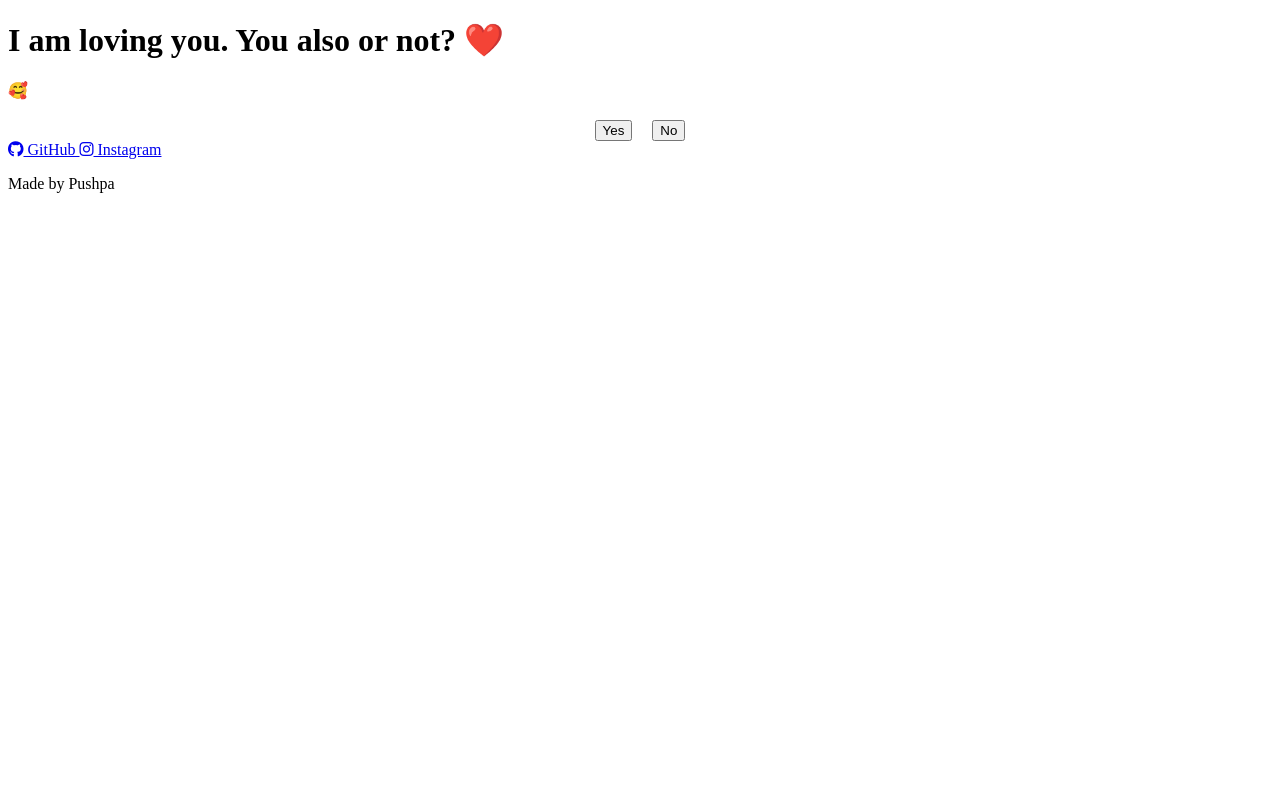
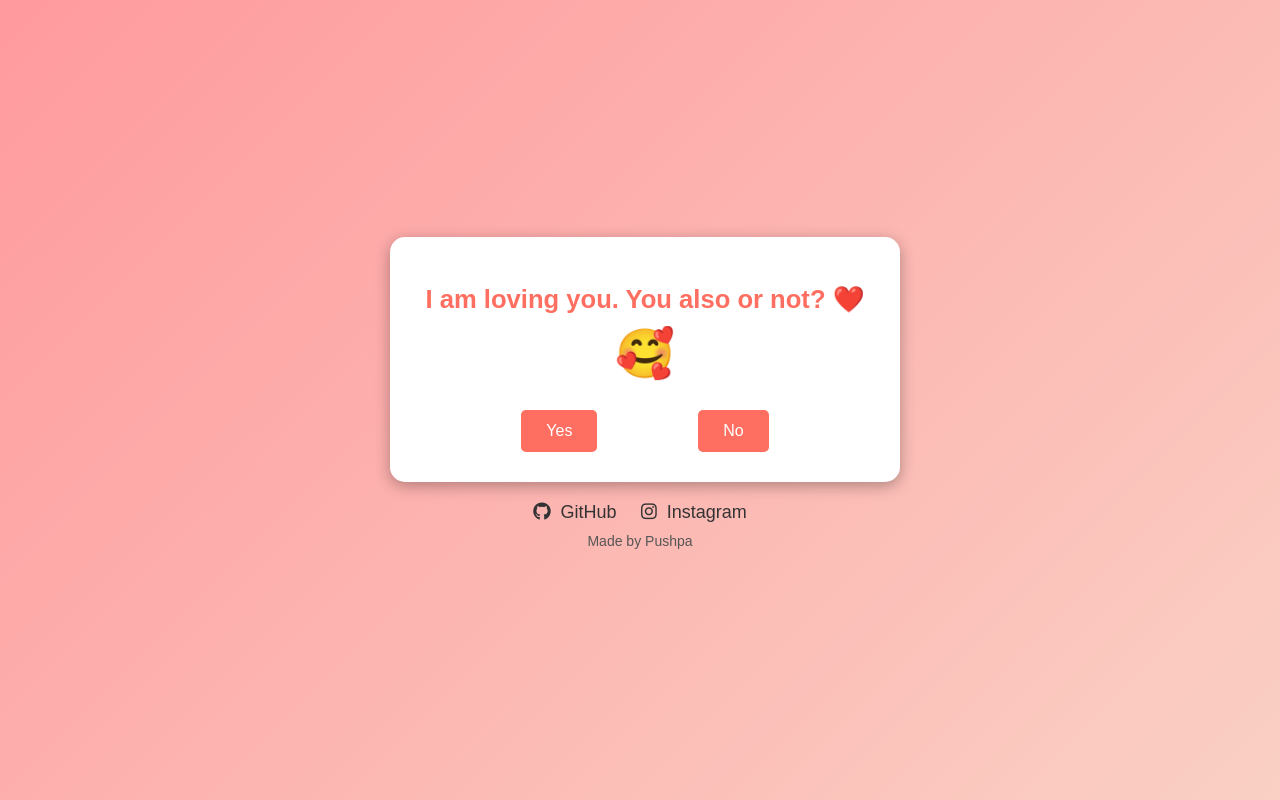
Before and after one commit to xPushpraj/love-confession, a plain HTML site: page index.html in a window 1280 px wide. Drawn offline with Linux system fonts and the light colour scheme.

Commit message:
Update styles.css

```diff
--- a/styles.css
+++ b/styles.css
@@ -1,59 +1,113 @@
-/* General Center Alignment for Questions */
-.center {
-    text-align: center;
-    margin-top: 20%;
-    font-size: 2rem;
-    color: #333;
-    animation: fadeIn 1s ease-in-out;
+/* General Styling */
+body {
+    font-family: 'Arial', sans-serif;
+    margin: 0;
+    padding: 0;
+    display: flex;
+    align-items: center;
+    justify-content: center;
+    height: 100vh;
+    background: linear-gradient(135deg, #ff9a9e, #fad0c4);
+    overflow: hidden;
   }
 
-  /* Button Container Styling */
+  /* Window Styling */
+  .window {
+    text-align: center;
+    padding: 30px;
+    background: #fff;
+    border-radius: 15px;
+    box-shadow: 0 4px 15px rgba(0, 0, 0, 0.3);
+    width: 90%;
+    max-width: 500px;
+    transition: transform 0.5s, opacity 0.5s;
+  }
+
+  h1 {
+    font-size: 1.6rem;
+    color: #ff6f61;
+    margin-bottom: 20px;
+  }
+
+  /* Button Container */
   .button-container {
+    margin-top: 20px;
     display: flex;
-    justify-content: center;
-    gap: 20px;
+    justify-content: space-evenly;
+  }
+
+  .btn {
+    padding: 12px 25px;
+    font-size: 1rem;
+    color: #fff;
+    background-color: #ff6f61;
+    border: none;
+    border-radius: 5px;
+    cursor: pointer;
+    transition: transform 0.3s, background-color 0.3s;
+  }
+
+  .btn:hover {
+    background-color: #ff4a42;
+    transform: scale(1.1);
+  }
+
+  /* Emoji Section */
+  .emoji {
+    font-size: 3rem;
+    margin: 10px 0;
+    animation: bounce 1.5s infinite ease-in-out;
+  }
+
+  @keyframes bounce {
+    0%, 100% {
+      transform: translateY(0);
+    }
+    50% {
+      transform: translateY(-10px);
+    }
+  }
+
+  /* Moving No Button */
+  #no-btn.moving {
+    position: absolute;
+    animation: none;
+  }
+
+  .celebration {
+    animation: celebrate 1s ease-in-out infinite;
+  }
+
+  @keyframes celebrate {
+    0% { transform: scale(1); }
+    50% { transform: scale(1.2); }
+    100% { transform: scale(1); }
+  }
+
+  .social-section {
+    text-align: center;
     margin-top: 20px;
   }
 
-  /* Footer Section */
-  .footer {
-    margin-top: 50px;
-    padding: 20px;
-    background: #f7f7f7;
-    text-align: center;
-    border-top: 2px solid #ff6f61;
-    box-shadow: 0 -4px 10px rgba(0, 0, 0, 0.1);
+  .social-link {
+    display: inline-block;
+    margin: 0 10px;
+    color: #333;
+    text-decoration: none;
+    font-size: 18px;
+    transition: color 0.3s ease;
   }
 
-  .footer .creator {
-    font-size: 1.2rem;
-    color: #ff6f61;
-    margin-bottom: 10px;
+  .social-link i {
+    margin-right: 5px;
   }
 
-  .footer .social-icons {
-    display: flex;
-    justify-content: center;
-    gap: 15px;
+  .social-link:hover {
+    color: #007bff;
   }
 
-  .footer .social-icons a {
-    color: #ff6f61;
-    font-size: 1.8rem;
-    transition: transform 0.3s, color 0.3s;
+  .credit {
+    margin-top: 10px;
+    font-size: 14px;
+    color: #555;
   }
-
-  .footer .social-icons a:hover {
-    color: #ff4a42;
-    transform: scale(1.2);
-  }
-
-  /* Animations */
-  @keyframes fadeIn {
-    from {
-      opacity: 0;
-    }
-    to {
-      opacity: 1;
-    }
-  }
```
